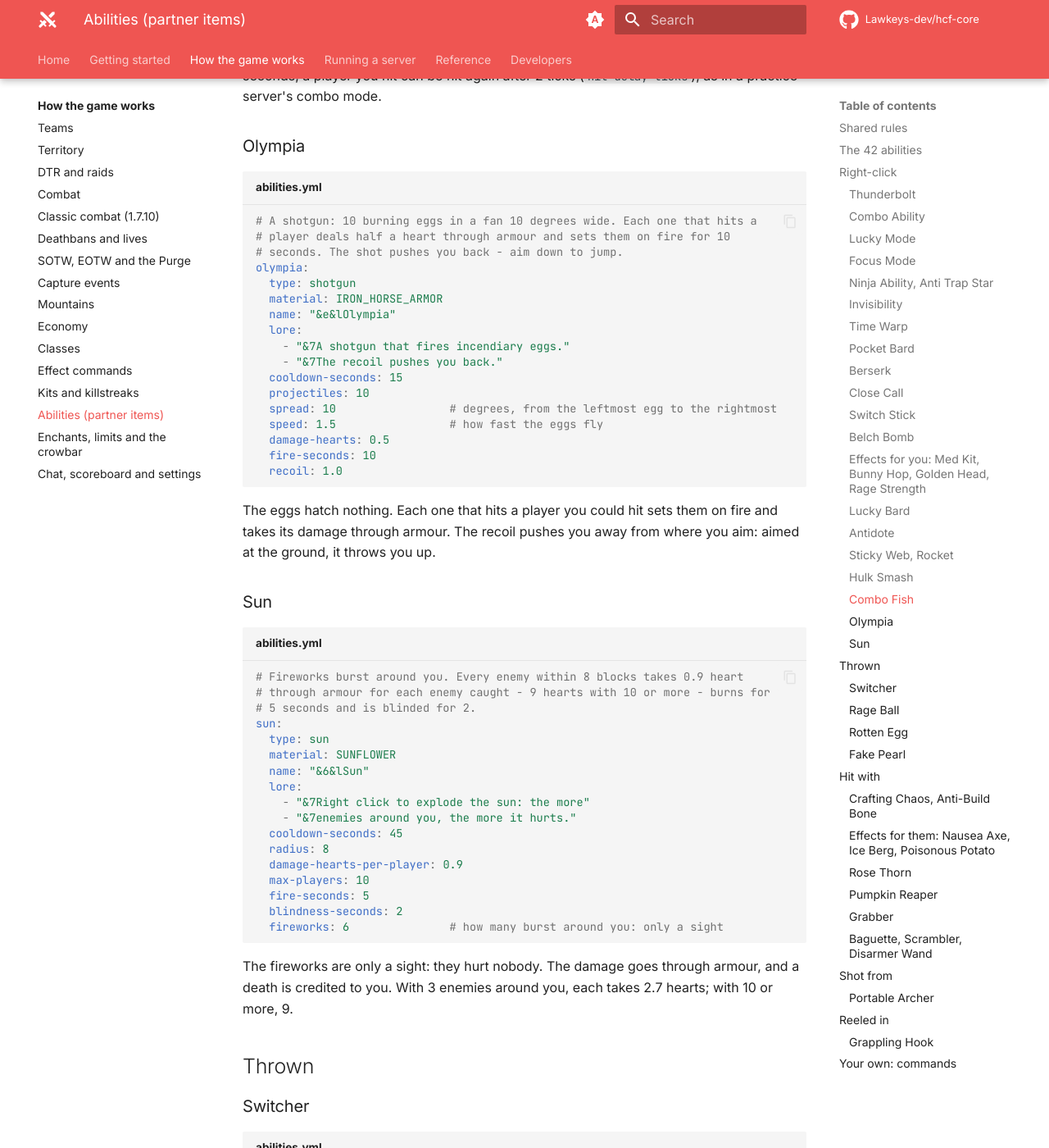
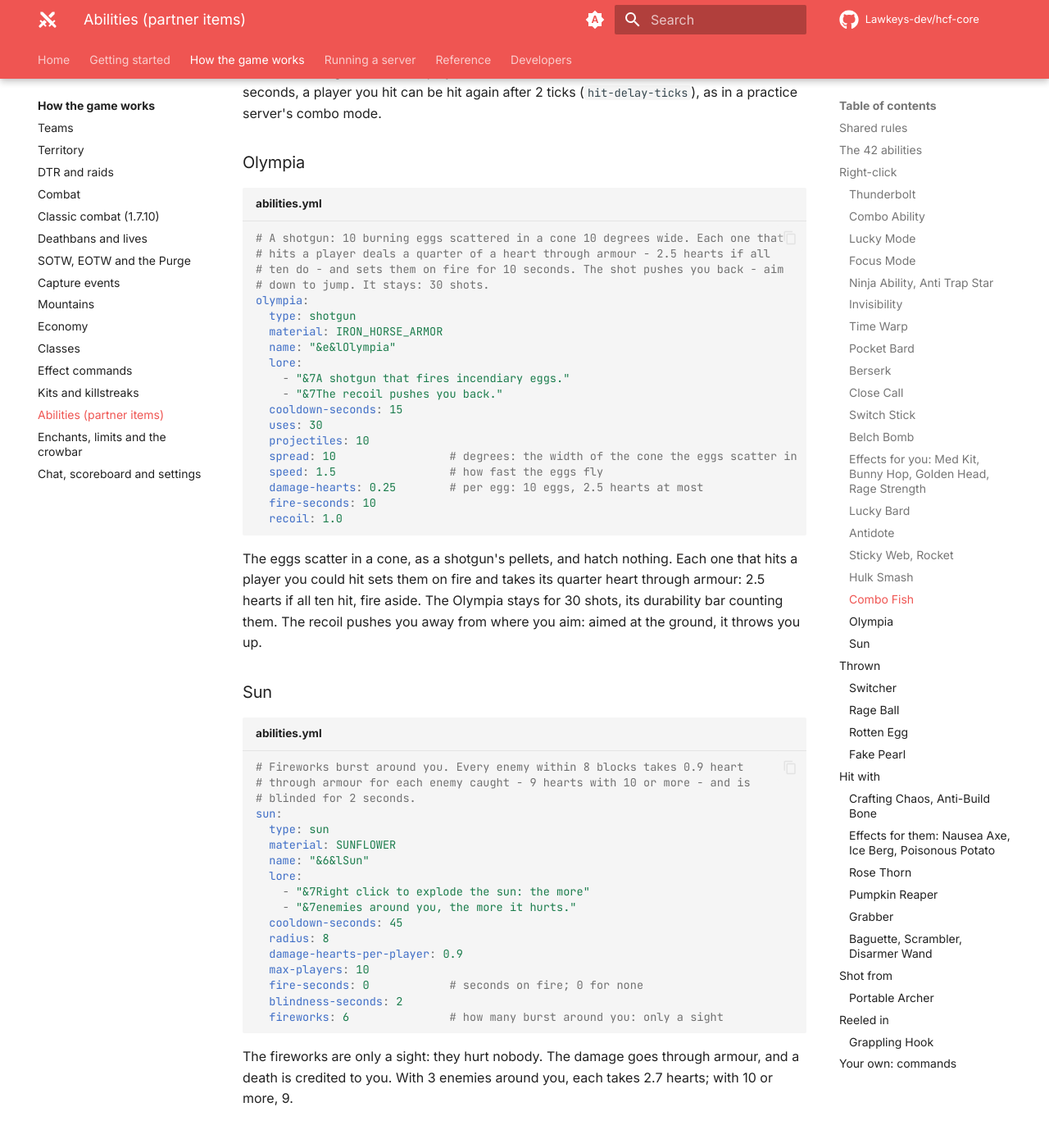
Before and after one commit to Lawkeys-dev/hcf-core, an MkDocs documentation site: the page built from docs/gameplay/abilities.md, in a window 1280 px wide and 1400 px high, scrolled down 14801 px. Shown: the whole window at 82% size. Built offline with MkDocs 1.6.1 and Material for MkDocs 9.7.7, drawn with Linux system fonts in a browser that asks for light colours; comment, search, counter and statistics services are not loaded; some of the changed text lies outside the part shown.

Commit message:
Abilities: Olympia scatters, 30 shots; Sun without fire; Golden Head
The Olympia's eggs scatter in a cone, as a shotgun's pellets, a quarter
heart each - 2.5 hearts if all ten hit - and it stays for 30 shots. The
Sun no longer sets anybody on fire (fire-seconds 0). The Golden Head
gives Absorption II and waits 30 seconds.

````diff
--- a/docs/gameplay/abilities.md
+++ b/docs/gameplay/abilities.md
@@ -22,7 +22,7 @@ A partner item is an item that **does something when it is used**: right-clicked
 - **An enemy is only reached if you could hit them**: never a teammate, nobody on a safe zone, nobody during SOTW, an ally only in an event area — the rules of a blow ([Combat](combat.md)). A teleport to a player who has since stepped onto a safe zone is cancelled.
 - **Nothing is spent on a refusal**: on cooldown, in a refused zone, no target — the item stays, and no cooldown starts.
 - An ability item is never placed as a block — a Crafting Chaos stays a crafting table in hand.
-- Most are used up — one taken from the stack. Some stay: the Grappling Hook for good, and those with `uses` — the Pumpkin Reaper and the Nausea Axe (10), the Portable Archer (5) — until their durability bar, which counts the uses left, runs out. Hits and shots do not wear them, nor a chance that misses.
+- Most are used up — one taken from the stack. Some stay: the Grappling Hook for good, and those with `uses` — the Olympia (30), the Pumpkin Reaper and the Nausea Axe (10), the Portable Archer (5) — until their durability bar, which counts the uses left, runs out. Hits and shots do not wear them, nor a chance that misses.
 - Lunar Client players see each cooldown as an icon ([Integrations](../server/integrations.md)).
 
 ## The 42 abilities
@@ -65,9 +65,9 @@ A partner item is an item that **does something when it is used**: right-clicked
 | Anti-Build Bone | bone | 3 hits with it | For 15 s they cannot build, break, or open chests, doors, gates, trapdoors, buttons, levers |
 | Rotten Egg | egg | throwing it | The player hit: Slowness and Poison for 10 s |
 | Rage Strength | nether wart | right-click | Strength II for 8 s |
-| Olympia | iron horse armour | right-click | A shotgun: 10 burning eggs, half a heart each; the recoil pushes you back |
+| Olympia | iron horse armour | right-click | A shotgun: 10 burning eggs scattered in a cone, 2.5 hearts if all hit; the recoil pushes you back. Kept: 30 shots |
 | Baguette | bread | 3 hits with it | Hunger that drains 14 food points over 10 s — time to eat |
-| Sun | sunflower | right-click | Enemies within 8 blocks: 0.9 heart for each enemy caught (9 at most), burning 5 s, blind 2 s |
+| Sun | sunflower | right-click | Enemies within 8 blocks: 0.9 heart for each enemy caught (9 at most), blind 2 s |
 | Scrambler | blaze rod | 3 hits with it | Shuffles their hotbar |
 | Lucky Bard | golden carrot | right-click | Heads: Strength II, Speed II, Regeneration II — tails: Slowness II, Weakness I, Poison I — 8 s |
 | Disarmer Wand | breeze rod | a hit with it | 50%: their weapon swaps places with another item of their inventory |
@@ -236,7 +236,7 @@ After a hit, the game makes a player untouchable for 10 ticks. For the Combo Fis
 --8<-- "src/main/resources/abilities.yml:olympia"
 ```
 
-The eggs hatch nothing. Each one that hits a player you could hit sets them on fire and takes its damage through armour. The recoil pushes you away from where you aim: aimed at the ground, it throws you up.
+The eggs scatter in a cone, as a shotgun's pellets, and hatch nothing. Each one that hits a player you could hit sets them on fire and takes its quarter heart through armour: 2.5 hearts if all ten hit, fire aside. The Olympia stays for 30 shots, its durability bar counting them. The recoil pushes you away from where you aim: aimed at the ground, it throws you up.
 
 ### Sun
 
--- a/docs/reference/configuration/abilities.md
+++ b/docs/reference/configuration/abilities.md
@@ -279,27 +279,27 @@ For `seconds`, the players you hit can be hit again after `hit-delay-ticks`, not
 
 #### `shotgun`
 
-Fires `projectiles` eggs in a fan `spread` degrees wide; each sets the player it hits on fire and deals `damage-hearts`; you are pushed back by `recoil`. Used by a right-click.
+Fires `projectiles` eggs scattered in a cone `spread` degrees wide, as a shotgun's pellets; each sets the player it hits on fire and deals `damage-hearts`; you are pushed back by `recoil`. Used by a right-click.
 
 | Key | Default | What it does |
 |---|---|---|
 | `projectiles` | `10` | Eggs per shot |
-| `spread` | `10` | Degrees from the leftmost egg to the rightmost |
+| `spread` | `10` | Degrees: the width of the cone the eggs scatter in |
 | `speed` | `1.5` | How fast the eggs fly |
-| `damage-hearts` | `0.5` | Hearts an egg takes, through armour |
+| `damage-hearts` | `0.25` | Hearts an egg takes, through armour: all of them together, `projectiles` × this at most |
 | `fire-seconds` | `10` | Seconds on fire |
 | `recoil` | `1.0` | How hard the user is pushed back; `0` for none |
 
 #### `sun`
 
-Fireworks burst around you; every enemy within `radius` takes `damage-hearts-per-player` for each enemy caught (at most `max-players`), burns and is blinded. Used by a right-click.
+Fireworks burst around you; every enemy within `radius` takes `damage-hearts-per-player` for each enemy caught (at most `max-players`) and is blinded - and burns, with `fire-seconds`. Used by a right-click.
 
 | Key | Default | What it does |
 |---|---|---|
 | `radius` | `8` | Blocks around the user it reaches |
 | `damage-hearts-per-player` | `0.9` | Hearts, through armour, per enemy caught |
 | `max-players` | `10` | Enemies counted at most |
-| `fire-seconds` | `5` | Seconds on fire |
+| `fire-seconds` | `0` | Seconds on fire; `0` for none |
 | `blindness-seconds` | `2` | Seconds of Blindness |
 | `fireworks` | `6` | Fireworks bursting around the user: only a sight |
 
--- a/src/main/resources/abilities.yml
+++ b/src/main/resources/abilities.yml
@@ -484,18 +484,18 @@ abilities:
   # --8<-- [end:antidote]
 
   # --8<-- [start:golden-head]
-  # Eaten at once: Regeneration II for 10 seconds and Absorption I for 2 minutes.
+  # Eaten at once: Regeneration II for 10 seconds and Absorption II for 2 minutes.
   golden-head:
     type: effects
     material: GOLDEN_APPLE
     name: "&6&lGolden Head"
     lore:
       - "&7Right click to eat it at once: Regeneration II"
-      - "&7for 10 seconds and Absorption for 2 minutes."
-    cooldown-seconds: 60
+      - "&7for 10 seconds and Absorption II for 2 minutes."
+    cooldown-seconds: 30
     effects:
       - {effect: regeneration, level: 2, seconds: 10}
-      - {effect: absorption, level: 1, seconds: 120}
+      - {effect: absorption, level: 2, seconds: 120}
   # --8<-- [end:golden-head]
 
   # --8<-- [start:grabber]
@@ -619,9 +619,10 @@ abilities:
   # --8<-- [end:rage-strength]
 
   # --8<-- [start:olympia]
-  # A shotgun: 10 burning eggs in a fan 10 degrees wide. Each one that hits a
-  # player deals half a heart through armour and sets them on fire for 10
-  # seconds. The shot pushes you back - aim down to jump.
+  # A shotgun: 10 burning eggs scattered in a cone 10 degrees wide. Each one that
+  # hits a player deals a quarter of a heart through armour - 2.5 hearts if all
+  # ten do - and sets them on fire for 10 seconds. The shot pushes you back - aim
+  # down to jump. It stays: 30 shots.
   olympia:
     type: shotgun
     material: IRON_HORSE_ARMOR
@@ -630,10 +631,11 @@ abilities:
       - "&7A shotgun that fires incendiary eggs."
       - "&7The recoil pushes you back."
     cooldown-seconds: 15
+    uses: 30
     projectiles: 10
-    spread: 10                 # degrees, from the leftmost egg to the rightmost
+    spread: 10                 # degrees: the width of the cone the eggs scatter in
     speed: 1.5                 # how fast the eggs fly
-    damage-hearts: 0.5
+    damage-hearts: 0.25        # per egg: 10 eggs, 2.5 hearts at most
     fire-seconds: 10
     recoil: 1.0
   # --8<-- [end:olympia]
@@ -656,8 +658,8 @@ abilities:
 
   # --8<-- [start:sun]
   # Fireworks burst around you. Every enemy within 8 blocks takes 0.9 heart
-  # through armour for each enemy caught - 9 hearts with 10 or more - burns for
-  # 5 seconds and is blinded for 2.
+  # through armour for each enemy caught - 9 hearts with 10 or more - and is
+  # blinded for 2 seconds.
   sun:
     type: sun
     material: SUNFLOWER
@@ -669,7 +671,7 @@ abilities:
     radius: 8
     damage-hearts-per-player: 0.9
     max-players: 10
-    fire-seconds: 5
+    fire-seconds: 0            # seconds on fire; 0 for none
     blindness-seconds: 2
     fireworks: 6               # how many burst around you: only a sight
   # --8<-- [end:sun]
````
Also changed, not shown: other parts of docs/gameplay/abilities.md (+1 -1 lines), CHANGELOG.md (+1 -1 lines), FEATURES.md (+1 -1 lines), 4 other files.
